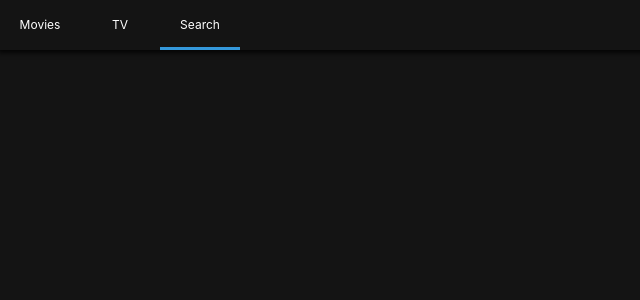
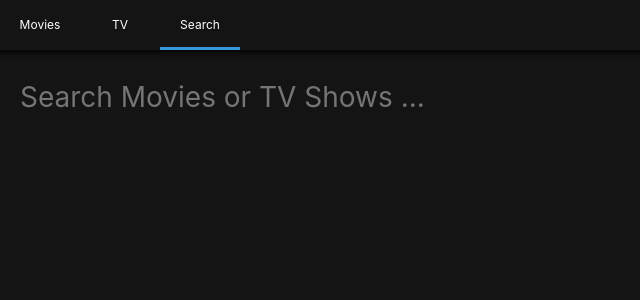
Before and after one commit to Koozzi/Nomflix-React-Study, a React (Create React App) app: page /search in a window 1280 px wide. Shown: the top 300 px of the page, without its empty margins (0-640 px from the left). Built offline with nearby package versions, Linux system fonts and the light colour scheme.

Commit message:
SearchPresenter Component

```diff
--- a/src/Routes/Home/HomePresenter.js
+++ b/src/Routes/Home/HomePresenter.js
@@ -5,7 +5,7 @@
 import Loader from "../../Components/Loader";
 
 const Container = styled.div`
-    padding: 0px 10px;
+    padding: 0px 20px;
 `;
 
 const HomePresenter = ({nowPlaying, popular, upcoming, loading, error}) => loading ? <Loader /> :
--- a/src/Routes/Search/SearchContainer.js
+++ b/src/Routes/Search/SearchContainer.js
@@ -11,24 +11,37 @@
         error: null
     };
 
-    handleSubmit = () => {
+    handleSubmit = (event) => {
+        event.preventDefault();
         const { searchTerm } = this.state;
         if(searchTerm !== ""){
             this.searchByTerm();
         }
     }
 
+    updateTerm = (event) => {
+        const {
+            target: { value }
+        } = event;
+        console.log(value);
+        this.setState({
+            searchTerm: value
+        })
+    }
+
     searchByTerm = async() => {
         const { searchTerm } = this.state;
+        this.setState({ loading: true });
         try {
             const {
-                data: {results:movieResults}
+                data: { results:movieResults }
             } = await movieAPI.search(searchTerm);
+
             const {
-                data: {results:showResults}
+                data: { results:tvResults }
             } = await tvAPI.search(searchTerm);
 
-            this.setState({ loading: true });
+            this.setState({ movieResults, tvResults });
         }
         catch {
             this.setState({ errer: "Can't find result" });
@@ -48,6 +61,7 @@
                 searchTerm={searchTerm}
                 loading={loading}
                 handleSubmit={this.handleSubmit}
+                updateTerm={this.updateTerm}
             />
         );
     }
--- a/src/Routes/Search/SearchPresenter.js
+++ b/src/Routes/Search/SearchPresenter.js
@@ -1,6 +1,23 @@
 import React from "react";
 import propTypes from "prop-types";
 import styled from "styled-components";
+import Loader from "../../Components/Loader";
+import Section from "../../Components/Section";
+
+const Container = styled.div`
+    padding: 0px 20px;
+`;
+
+const Form = styled.form`
+    margin-bottom: 50px;
+    width: 100%;
+`;
+
+const Input = styled.input`
+    all: unset;
+    font-size: 28px;
+    width: 100%;
+`;
 
 const SearchPresenter = ({
     movieResults,
@@ -8,8 +25,38 @@
     error,
     searchTerm,
     loading,
-    handleSubmit
-}) => null
+    handleSubmit,
+    updateTerm
+}) => (
+<Container>
+    <Form onSubmit={handleSubmit}>
+        <Input
+            placeholder="Search Movies or TV Shows ..."
+            value={searchTerm}
+            onChange={updateTerm}
+        />
+    </Form>
+    {loading ? (
+        <Loader />
+    ) : (
+    <>
+        {movieResults && movieResults.length > 0 && (
+            <Section title="Movie Results">
+                {movieResults.map(movie => (
+                    <span key={movie.id}>{movie.title}</span>
+                ))}
+            </Section>
+        )}
+        {tvResults && tvResults.length > 0 && (
+            <Section title="TV Results">
+                {tvResults.map(show => (
+                    <span key={show.id}>{show.name}</span>
+                ))}
+            </Section>
+        )}
+    </>)}
+</Container>);
+
 
 SearchPresenter.propTypes = {
     movieResults: propTypes.array,
@@ -17,7 +64,8 @@
     error: propTypes.string,
     searchTerm: propTypes.string,
     loading: propTypes.bool.isRequired,
-    handleSubmit: propTypes.func.isRequired
+    handleSubmit: propTypes.func.isRequired,
+    updateTerm: propTypes.func.isRequired
 }
 
 export default SearchPresenter;
--- a/src/Routes/TV/TVPresenter.js
+++ b/src/Routes/TV/TVPresenter.js
@@ -5,24 +5,24 @@
 import Loader from "../../Components/Loader";
 
 const Container = styled.div`
-    padding: 0px 10px;
+    padding: 0px 20px;
 `;
 
 const TVPresenter = ({topRated,popular,airingToday,loading,error}) => loading ? <Loader /> :
     <Container>
         {topRated && topRated.length > 0 && (
         <Section title="Top Rated Shows">
-            {topRated.map(show => (show.name))}
+            {topRated.map(show => <span key={show.id}>{show.name}</span>)}
         </Section>)}
 
         {popular && popular.length > 0 && (
         <Section title="Popular Shows">
-            {popular.map(show => (show.name))}
+            {popular.map(show => <span key={show.id}>{show.name}</span>)}
         </Section>)}
 
         {airingToday && airingToday.length > 0 && (
         <Section title="Airing Today">
-            {airingToday.map(show => (show.name))}
+            {airingToday.map(show => <span key={show.id}>{show.name}</span>)}
         </Section>)}
     </Container>;
 
--- a/src/api.js
+++ b/src/api.js
@@ -18,10 +18,11 @@
                 append_to_response : "videos"
             }
     }),
-    search: (term) => api.get("search/movie", {
-        param: {
-            query: encodeURIComponent(term)
-        }
+    search: term =>
+        api.get("search/movie", {
+            params: {
+                query: encodeURIComponent(term)
+            }
     })
 };
 
@@ -35,9 +36,10 @@
                 append_to_response : "videos"
             }
     }),
-    search: (term) => api.get("search/tv", {
-        param: {
-            query: encodeURIComponent(term)
-        }
-    })
+    search: term =>
+        api.get("search/tv", {
+            params: {
+                query: encodeURIComponent(term)
+            }
+        })
 };
```
